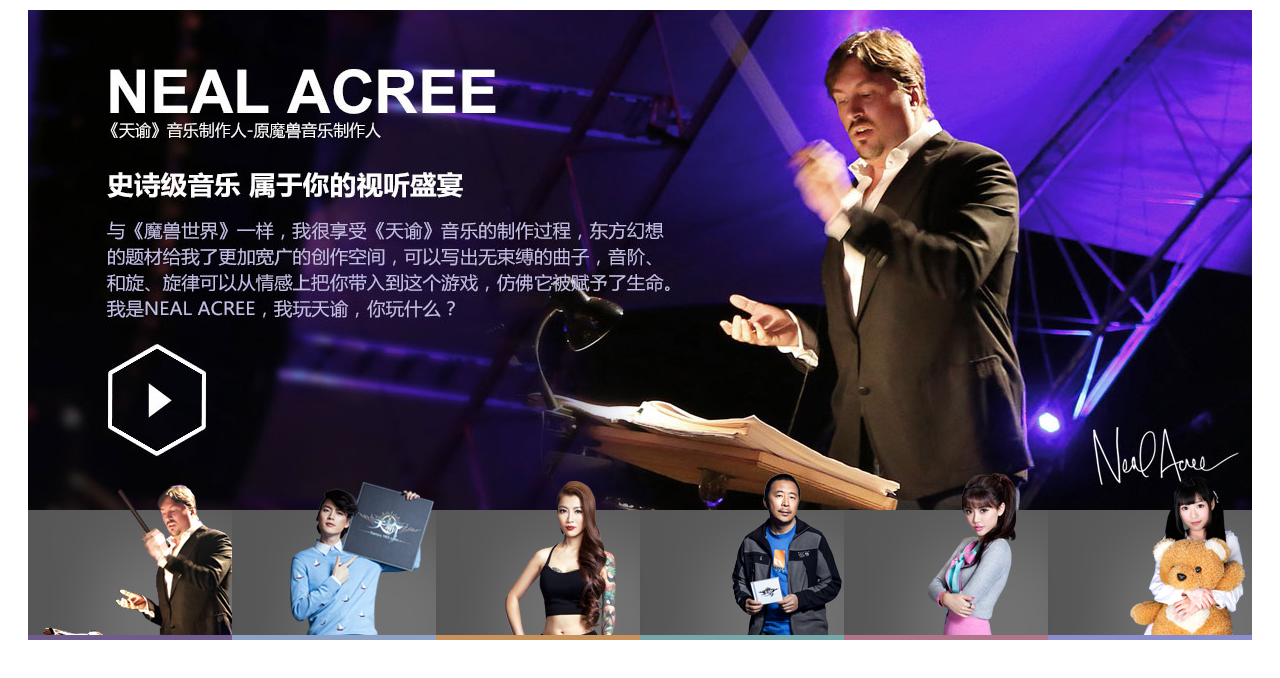
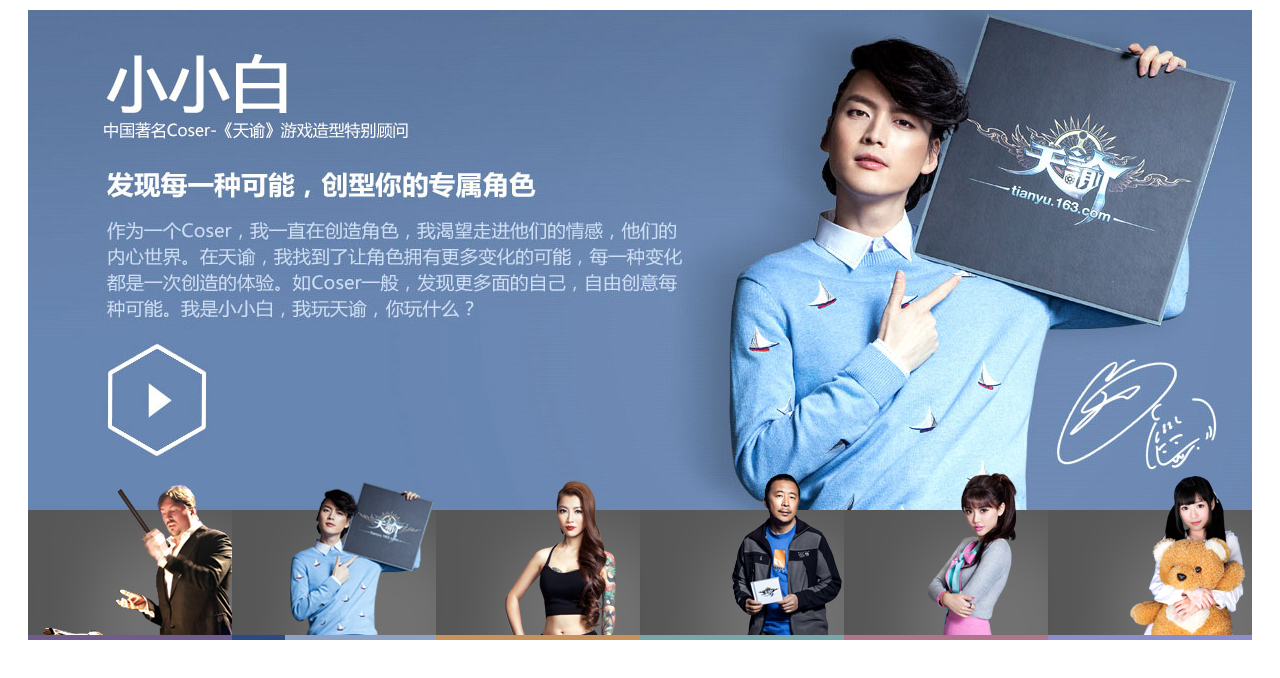
Before and after one commit to zhouhu1997/IFE2018, a plain HTML site: page JavaScriptExrcises/轮播图/1/index.html in a window 1280 px wide. Drawn offline with Linux system fonts and the light colour scheme.

Commit message:
完成轮播图1,2,3,4 剩余: 淡入淡出和旋转木马

```diff
--- a/JavaScriptExrcises/轮播图/1/index.html
+++ b/JavaScriptExrcises/轮播图/1/index.html
@@ -10,7 +10,7 @@
 			width: 1224px;
 		}
 
-		#img-wrapper {
+		#container {
 			position: relative;
 			height: 630px;
 			width: 1224px;
@@ -56,10 +56,16 @@
 			height: 5px;
 		}
 
+		.timer {
+			margin: 0;
+			width: 0;
+			height: 5px;
+		}
+
 	</style>
 </head>
 <body>
-	<div id="img-wrapper">
+	<div id="container">
 		<div id="banner">
 			<img src="img/banner_00.jpg" alt="">
 			<img src="img/banner_01.jpg" alt="">
@@ -69,137 +75,151 @@
 			<img src="img/banner_05.jpg" alt="">
 		</div>
 		<div id="sub-banner">
-			<div class="banner-wrap" data-index="0">
-				<div class="sub-img"></div>
-				<div class="progress"></div>
-			</div>
 			<div class="banner-wrap" data-index="1">
 				<div class="sub-img"></div>
-				<div class="progress"></div>
+				<div class="progress">
+					<p class="timer"></p>
+				</div>
 			</div>
 			<div class="banner-wrap" data-index="2">
 				<div class="sub-img"></div>
-				<div class="progress"></div>
+				<div class="progress">
+					<p class="timer"></p>
+				</div>
 			</div>
 			<div class="banner-wrap" data-index="3">
 				<div class="sub-img"></div>
-				<div class="progress"></div>
+				<div class="progress">
+					<p class="timer"></p>
+				</div>
 			</div>
 			<div class="banner-wrap" data-index="4">
 				<div class="sub-img"></div>
-				<div class="progress"></div>
+				<div class="progress">
+					<p class="timer"></p>
+				</div>
 			</div>
 			<div class="banner-wrap" data-index="5">
 				<div class="sub-img"></div>
-				<div class="progress"></div>
+				<div class="progress">
+					<p class="timer"></p>
+				</div>
+			</div>
+			<div class="banner-wrap" data-index="6">
+				<div class="sub-img"></div>
+				<div class="progress">
+					<p class="timer"></p>
+				</div>
 			</div>
 		</div>
 	</div>
 	<script>
 		window.onload = function () {
 			var timer = null;
-			var positionX = 0;
-			var mainBanner = document.getElementById("banner");
+			var imgTimer = null;
+			var progress = null;
+			var container = document.getElementById("container");
+			var banner = document.getElementById("banner");
 			var bannerWraps = document.getElementsByClassName("banner-wrap");
+			var progressTimer = document.getElementsByClassName("timer");
 			var colorSet = ["#6F5B8E","#8EA2C5","#CA925B","#76A8A9","#B0758A","#8C8DCC"];
+			var colorSet2 = ["#3A1D70","#2A4985","#9F572D","#385D5D","#88334A","#454893"];
+			var animated = false;
+			var index = 1;
 			for (var i = 0; i < bannerWraps.length; i++){
 				bannerWraps[i].children[0].style.background = "url(img/sbanner_0"+i+".png) 204px 162px";
 				bannerWraps[i].children[1].style.background = colorSet[i];
 			}
 
+			for (var i = 0; i < progressTimer.length; i++){
+				progressTimer[i].style.background = colorSet2[i];
+			}
+
 			function animation(offset) {
-				var time = 300,
+				var time = 616,
 					interval = 10,
-					nextLeft = parseInt(imgs.style.left) + offset,
-					speed = offset / (time / interval);
+					nextLeft = parseInt(getStyle(banner,"left")) + offset,
+					speed = nextLeft > -7344 ? offset / (time / interval) : 7344 / (time / interval),
+					isLastIndex = nextLeft > -7344,
+
 				animated = true;
 				function move() {
-					if ((nextLeft < parseInt(imgs.style.left)|| parseInt(imgs.style.left) < nextLeft) && parseInt(imgs.style.left) <= 0){
-						imgs.style.left = parseInt(imgs.style.left) + speed + "px";
+					if (((nextLeft < parseInt(getStyle(banner,"left")) && (speed < 0 || !isLastIndex))|| (parseInt(getStyle(banner,"left")) < nextLeft) && speed > 0) && parseInt(getStyle(banner,"left")) <= 0){
+						banner.style.left = parseInt(getStyle(banner,"left")) + speed + "px";
 					}else {
 						animated = false;
-						if (nextLeft > -3000){
-							imgs.style.left = nextLeft + 'px';
+						if (nextLeft > -7344){
+							banner.style.left = nextLeft + 'px';
 						} else {
-							imgs.style.left = "0px";
+							banner.style.left = "0px";
 						}
+						progressTimer[index - 1].style.width = "0";
 						clearInterval(timer);
 					}
 				}
 
-				if (nextLeft > -3000){
-					timer = setInterval(move, interval);
+				timer = setInterval(move, interval);
+			}
 
-				} else{
-					speed = 2400 / (time / interval);
-					timer = setInterval(move, interval);
+			function progressBar() {
+				var position = 0;
+				function go() {
+					position += 0.26;
+					progressTimer[index - 1].style.width = position+"%";
+					if (parseInt(progressTimer[index - 1].style.width)>= 100) {
+						clearInterval(progress);
+					}
 				}
-
+				progress = setInterval(go, 10);
 			}
 
 			function play() {
 				imgTimer = setInterval(function () {
-					next.onclick();
-				}, 2000);
+					progressTimer[index - 1].style.width = "0";
+					if (!animated){
+						index += 1;
+						if (index > 6){
+							index = 1;
+						}
+						animation(-1224);
+						progressBar();
+					}
+				}, 4000);
 			}
 
 			function stop() {
 				clearInterval(imgTimer);
 			}
 
-			function activePot() {
-				for (var i = 0; i < tags.length; i++){
-					if (tags[i].className === "on"){
-						tags[i].className = "";
-					}
-				}
-				tags[index - 1].className = "on";
-			}
 
 			function clickPotEvt(){
-				for (var i = 0; i < tags.length; i++){
-					tags[i].onclick = function () {
+				for (var i = 0; i < bannerWraps.length; i++){
+					bannerWraps[i].onclick = function () {
 						var clickIndex = parseInt(this.getAttribute("data-index"));
+						progressTimer[index - 1].style.width = "0";
 						var offset = (index - clickIndex) * container.offsetWidth;
 						index = clickIndex;
-						activePot();
 						animation(offset);
-
+						clearInterval(progress);
+						progressBar();
 					}
 				}
 			}
 
-			prev.onclick = function() {
-				if (!animated){
-					index -= 1;
-					if (index < 1){
-						index = 5;
-						animation(- (index - 1) * 600 );
-					} else {
-						animation(600);
-					}
-					activePot();
-				}
-			}
-
-			next.onclick = function() {
-				if (!animated){
-					index += 1;
-					if (index > 5){
-						index = 1;
-					}
-					activePot();
-					animation(-600);
+			//获得元素的样式
+			function getStyle(elem,cssname){
+				if(window.getComputedStyle){
+					return window.getComputedStyle(elem)[cssname];
+				}else{
+					return elem.currentStyle[cssname];
 				}
 			}
 
 			container.onmouseover = stop;
 			container.onmouseout = play;
+			progressBar();
 			clickPotEvt();
 			play();
-
-
-
 
 		}
 	</script>
```
Also changed, not shown: JavaScriptExrcises/轮播图/2/index.html (+4 -10 lines).
